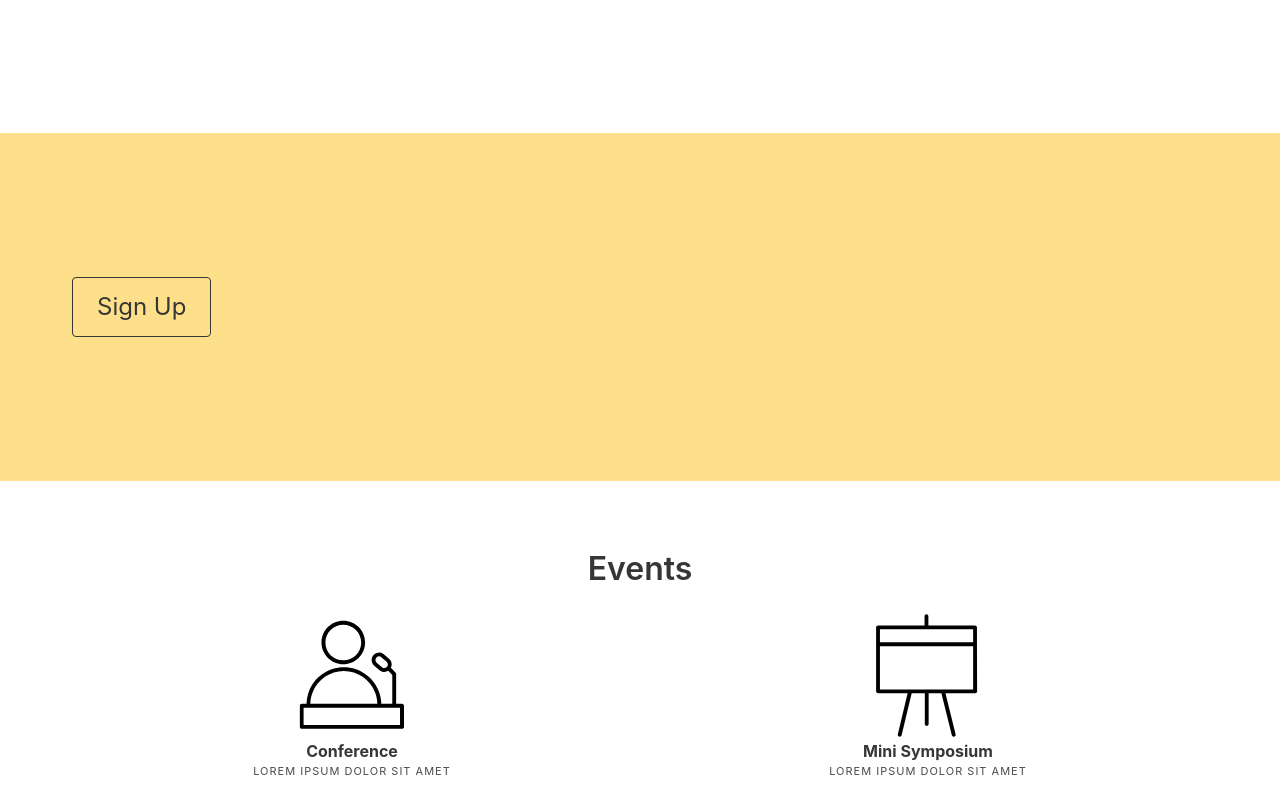
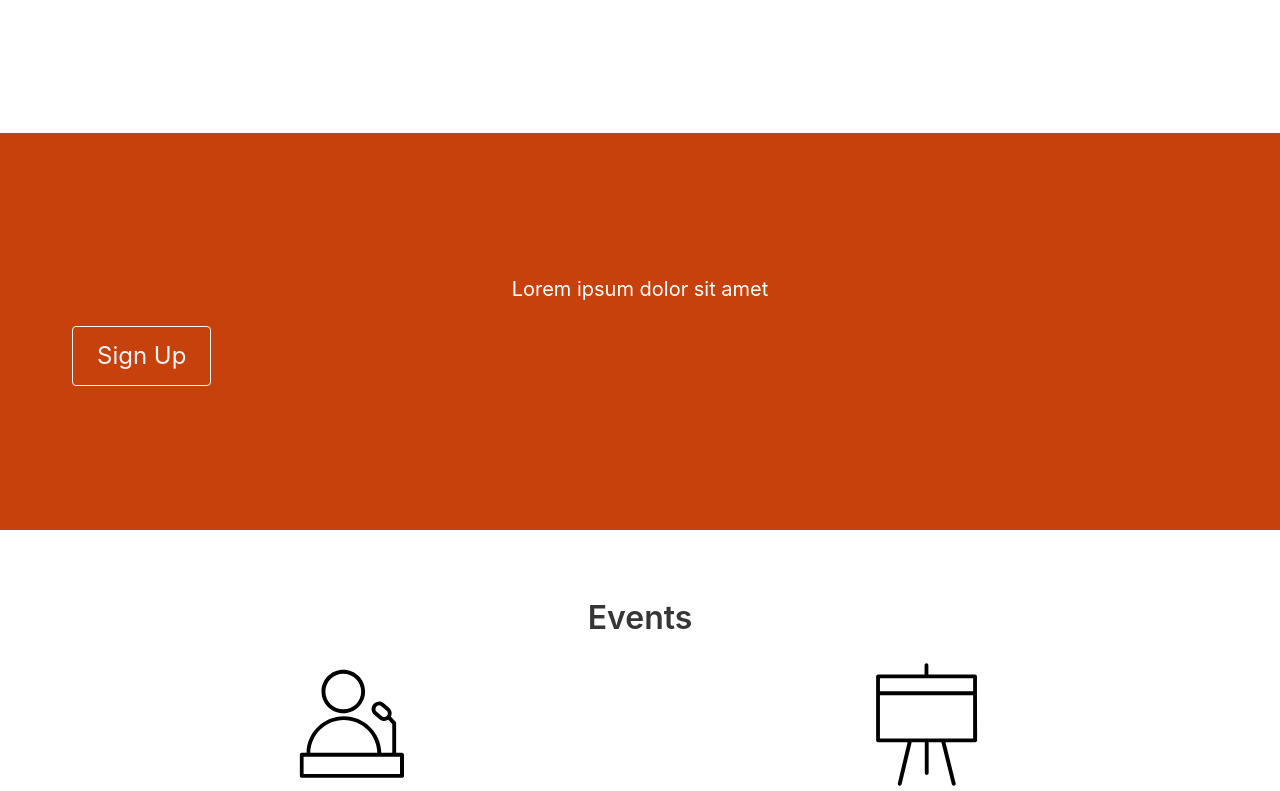
Before and after one commit to rud72k/damarkrisnandi.github.io, a Vue app: page /#/ in a window 1280 px wide. Shown: the part 580-1371 px from the top of the page. Built offline with nearby package versions, Linux system fonts and the light colour scheme.

Commit message:
landing page fixing signup, margin

```diff
--- a/src/components/landingPageItems/landingBanner.vue
+++ b/src/components/landingPageItems/landingBanner.vue
@@ -49,7 +49,7 @@ export default {
                 this.$dialog.alert({
                     title: 'About SEAMS',
                     message: 'Lorem ipsum dolor sit amet',
-                    confirmText: 'I Understand',
+                    confirmText: 'OK',
                     type: 'is-success',
                     onConfirm: () => this.$toast.open('Thank you! :)',)
                 })
--- a/src/components/landingPageItems/landingContact.vue
+++ b/src/components/landingPageItems/landingContact.vue
@@ -16,13 +16,8 @@
                             <br>
                             Yogyakarta - Indonesia
                         </p>
-                        <hr>
                         <p class="heading">Phone: (+62 274) 552243</P>
-
-                        <hr>
-
                         <p class="heading">Fax: (+62 274) 555131</p>
-                        <hr>
                         <p class="heading">Email: secretariat@seams-ugm.id</p>
                     </div>
                     <div class="column"></div>
--- a/src/components/landingPageItems/landingSignup.vue
+++ b/src/components/landingPageItems/landingSignup.vue
@@ -1,11 +1,10 @@
 <template>
     <div>
-        <section class="hero is-medium is-warning" style="margin-top: 70px">
+        <section class="hero is-medium is-orange" style="margin-top: 70px">
         <div class="hero-body text">
-            <div class="container">
-                <p class="buttons centered">
-                    <a href="" class="button is-large is-outlined is-dark">Sign Up</a>
-                </p>
+            <p class="subtitle" style="text-align: center; color: white;">Lorem ipsum dolor sit amet</p>
+            <div class="container centered">
+                <a href="" class="button is-large is-outlined is-light">Sign Up</a>
             </div>
         </div>
     </section>
@@ -21,9 +20,11 @@ export default {
 
 <style>
     .centered {
-        display: flex;
-        align-items: center;
-        justify-content: center;
-        text-align: center;
+        display: block;
+        margin: auto;
+    }
+    .is-orange {
+        background-color: rgb(199, 65, 13);
+        color: white;
     }
 </style>
--- a/src/components/landingPageItems/landingTimeline.vue
+++ b/src/components/landingPageItems/landingTimeline.vue
@@ -62,4 +62,9 @@ export default {
   display: block;
   margin: auto;
 }
+@media screen and (max-width: 500px) {
+  .left-space {
+    margin-left: -10px;
+  }
+}
 </style>
```
Also changed, not shown: src/components/landingPageItems/template/eventLeft.vue (added, +33 -0 lines), src/components/landingPageItems/template/eventRight.vue (added, +31 -0 lines), 15 other files (tests, documents, lock files or other folders).
